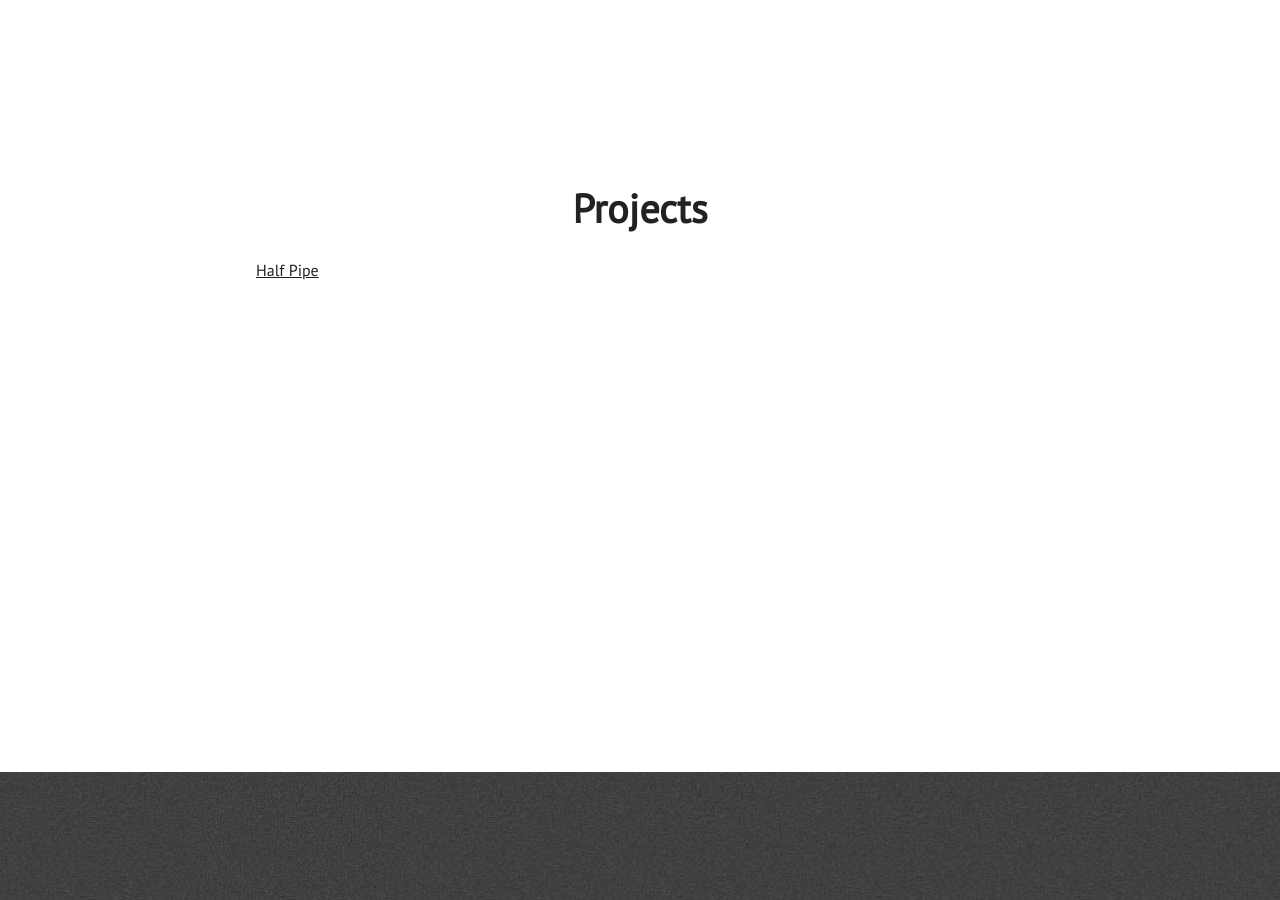
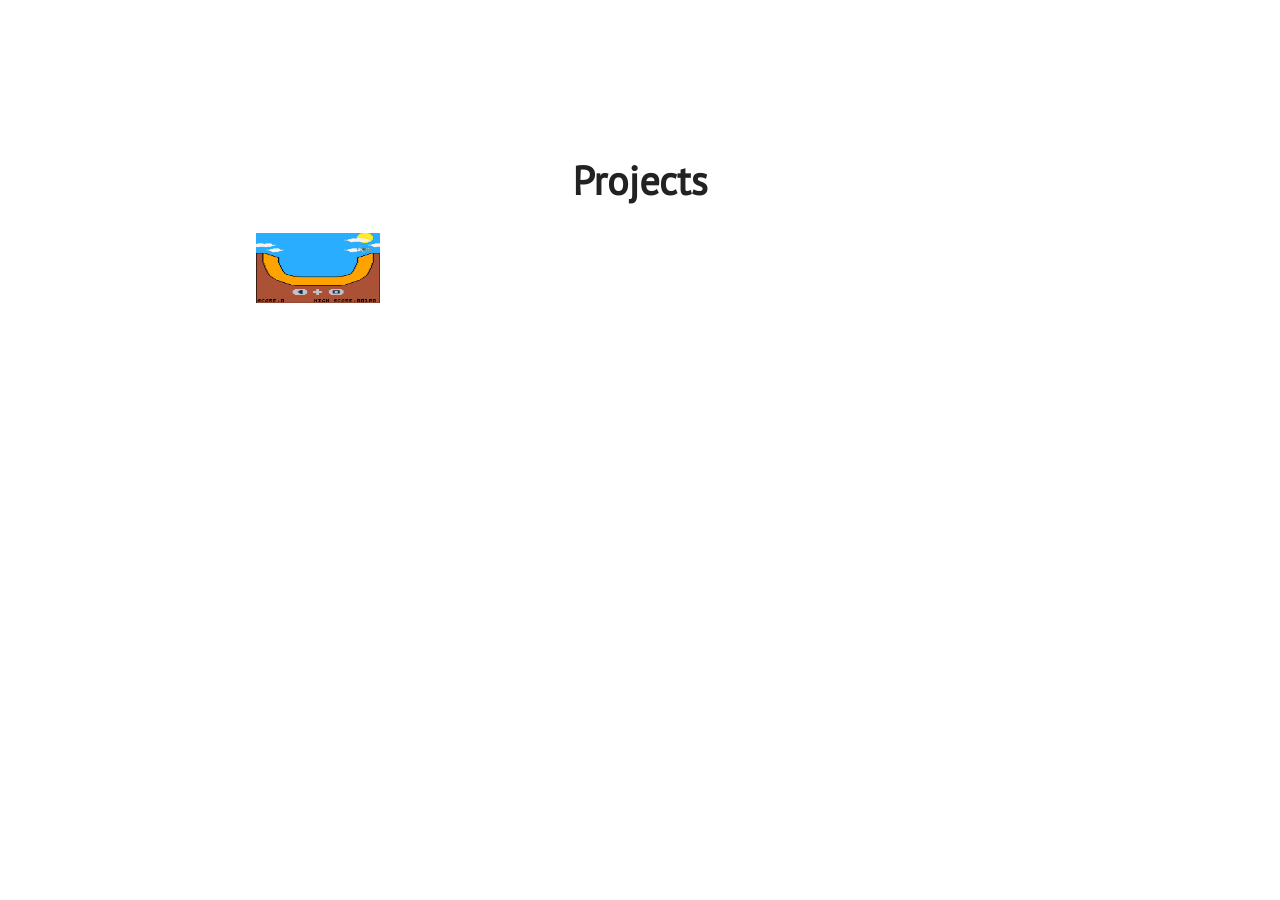
Before and after one commit to mkoseoglu091/mkoseoglu091.github.io, a Jekyll site: the page built from index.html, in a window 1280 px wide and 900 px high, scrolled down 3188 px. Built offline with Jekyll 4.4.1, drawn with Linux system fonts in a browser that asks for light colours; nearby versions of some CDN libraries.

Commit message:
image link

```diff
--- a/_includes/projects.html
+++ b/_includes/projects.html
@@ -5,7 +5,9 @@
 
                 <div class="project-technologies">
 
-                   <a href="halfpipe.html">Half Pipe</a>
+                    <a href="halfpipe.html">
+                        <img alt="Half Pipe" src="../assets/images/halfpipe screenshot.jpg"
+                        width=150" height="70">
 
                 </div>
 
```
Also changed, not shown: assets/images/halfpipe screenshot.jpg (added).
